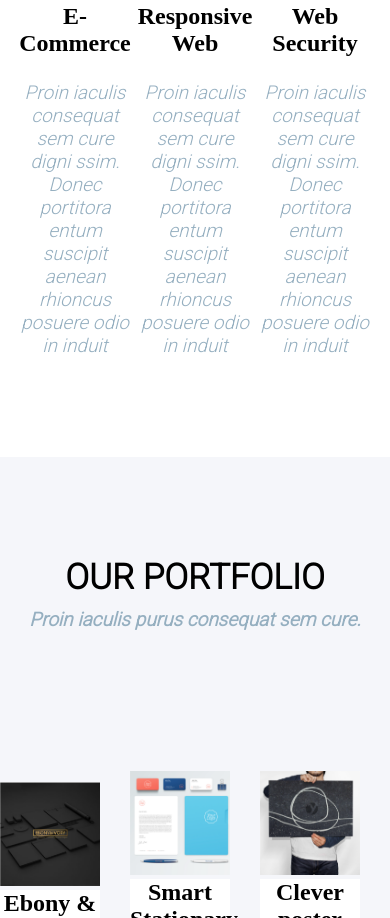
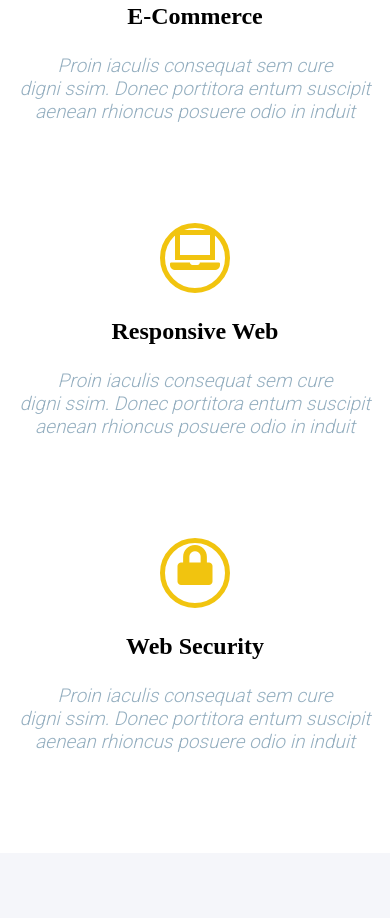
Before and after one commit to piotrwaloszek/Kodilla-projekt-modul-4, a website: page index.html in a window 390 px wide. Shown: the part 1082-2000 px from the top of the page. Drawn offline with Linux system fonts and the light colour scheme.

Commit message:
Add Media Query

```diff
--- a/sass/style.scss
+++ b/sass/style.scss
@@ -177,3 +177,30 @@ footer {
         }
     }
 }
+
+@media (min-width: 200px) and (max-width: 720px) {
+    .splash-inner {
+        text-align: center;
+    }
+    .container-parent {
+        display: block;
+        .container {
+            display: block;
+            .text-parent {
+                display: block;
+            }
+        }
+    }
+    .Portfolio {
+        display: block;
+        .container-parent {
+            display: block;
+            .box-image {
+                display: block;
+                .image {
+                    width: 100%;
+                }
+            }
+        }
+    }
+}
```
Also changed, not shown: index.html (+1 -0 lines), package.json (+6 -4 lines), css/style.css, 2 other files.
